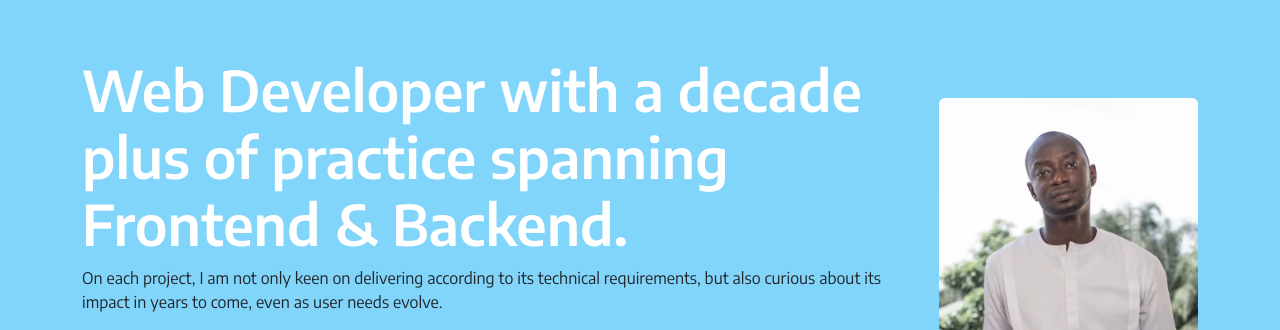
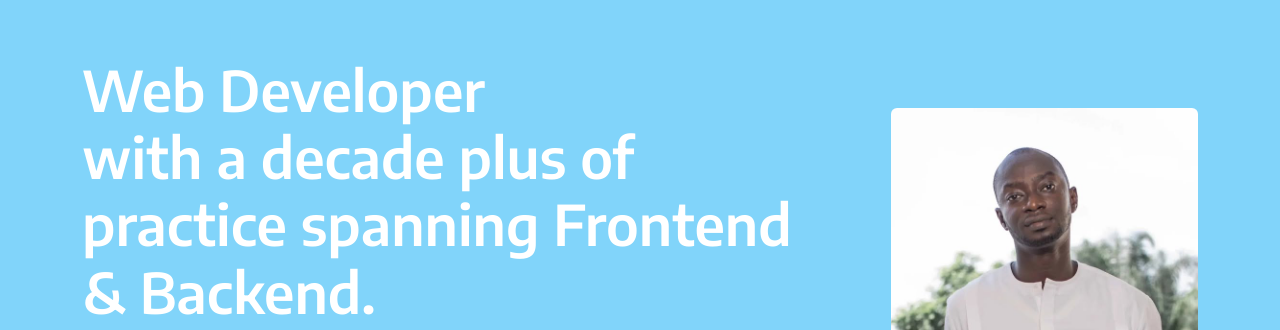
Before and after one commit to nyakuamoah/nyakuamoah.github.io, a plain HTML site: page index.html in a window 1280 px wide. Shown: the part 64-394 px from the top of the page. Drawn offline with nearby package versions, Linux system fonts and the light colour scheme.

Commit message:
Update index.html

```diff
--- a/index.html
+++ b/index.html
@@ -56,7 +56,7 @@
       >
         <div class="text-white">
           <h1 class="fw-bold display-4">
-            Web Developer with a decade plus of practice spanning Frontend & Backend.
+            Web Developer <br>with a decade plus of practice spanning Frontend & Backend.
           </h1>
           <p class="text-dark">
             On each project, I am not only keen on delivering according to its
```
